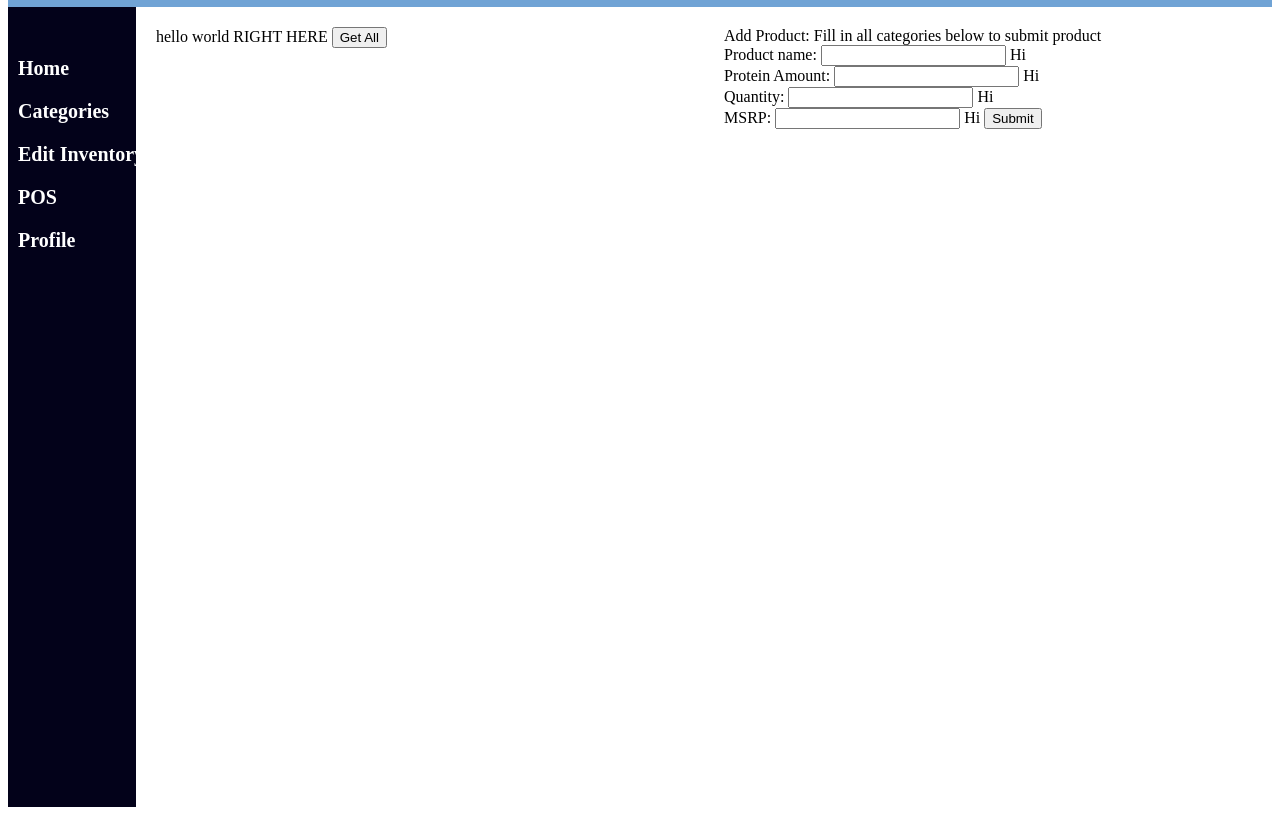
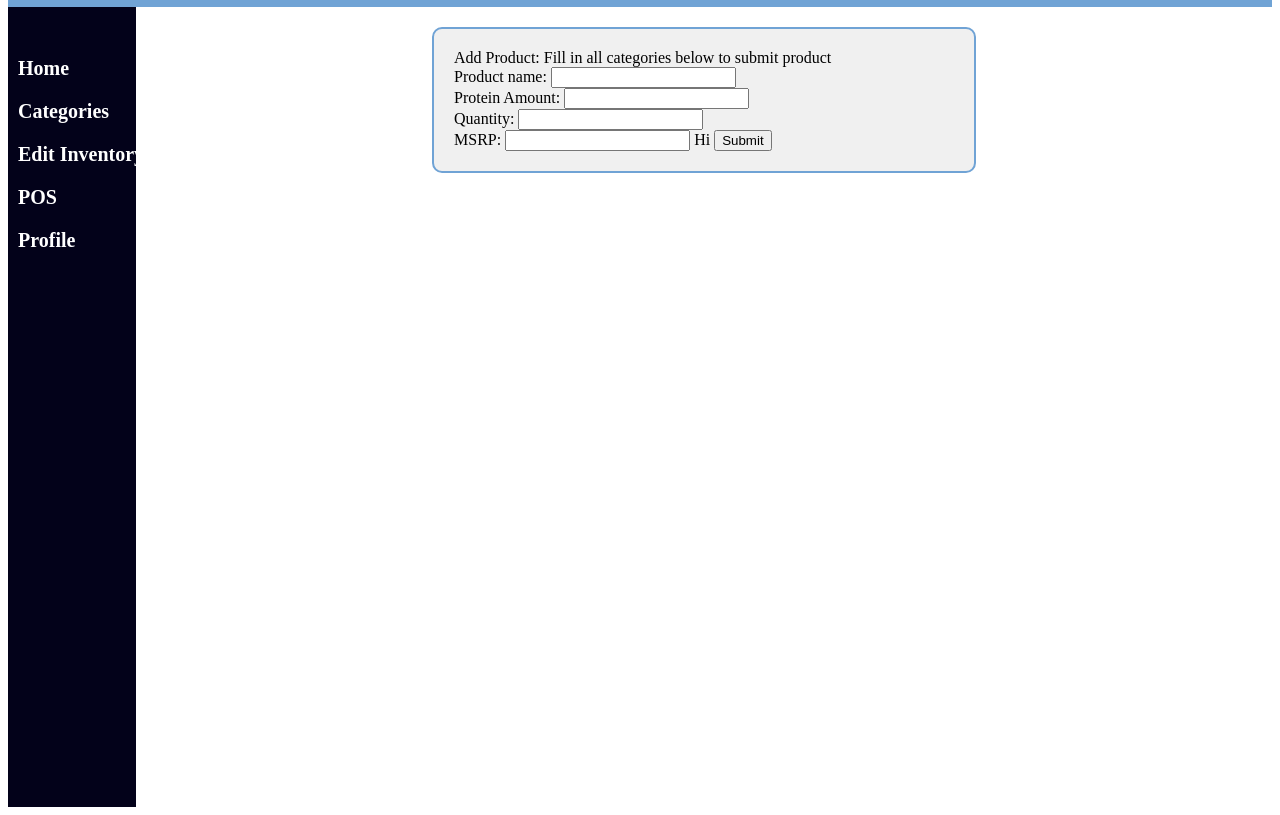
Before and after one commit to d-zeh/inventoryProject, a website: page client/inside.html in a window 1280 px wide. Shown: the part 81-896 px from the top of the page. Drawn offline with nearby package versions, Linux system fonts and the light colour scheme.

Commit message:
styling css box

```diff
--- a/client/inside.css
+++ b/client/inside.css
@@ -91,3 +91,12 @@
   flex: 1;
   padding: 20px;
 }
+
+.addProductContainer {
+  background-color: #f0f0f0; /* Light grey background color */
+  border: 2px solid #70a3d5; /* Blue border */
+  border-radius: 10px; /* Rounded corners */
+  padding: 20px; /* Padding inside the box */
+  margin: 0 auto; /* Center the box horizontally */
+  max-width: 500px; /* Limit the width of the box */
+}
--- a/client/inside.html
+++ b/client/inside.html
@@ -25,36 +25,37 @@
           <li><a href="./inside.html">Profile</a></li>
         </ul>
       </div>
-<div class="main">
+<!-- <div class="main">
          hello world
          RIGHT HERE
          <button id="getAll">Get All</button>
-</div>
+</div>   -->
 
 <div class = "main">
+
+<div class="addProductContainer">
   Add Product:
 
   Fill in all categories below to submit product
   <div></div>
   <label for="name">Product name: </label>
-  <input type="text" name="name" id="name"> Hi</input>
+  <input type="text" name="name" id="name"></input>
   <div></div>
   <label for="protein">Protein Amount: </label>
-  <input type="number" name="protein" id="protein"> Hi</input>
+  <input type="number" name="protein" id="protein"></input>
   <div></div>
   <label for="quantity">Quantity: </label>
-  <input type="number" name="quantity" id="quantity"> Hi</input>
+  <input type="number" name="quantity" id="quantity"></input>
   <div></div>
   <label for="price">MSRP: </label>
   <input type="number" name="price" id="price"> Hi</input>
 
   <button type="submit" id="post">Submit</button>
 
-</div>
-
 
 </div>
-
+</div>
+</div>
 </div>
 
 <script src="https://unpkg.com/axios/dist/axios.min.js"></script>
```
